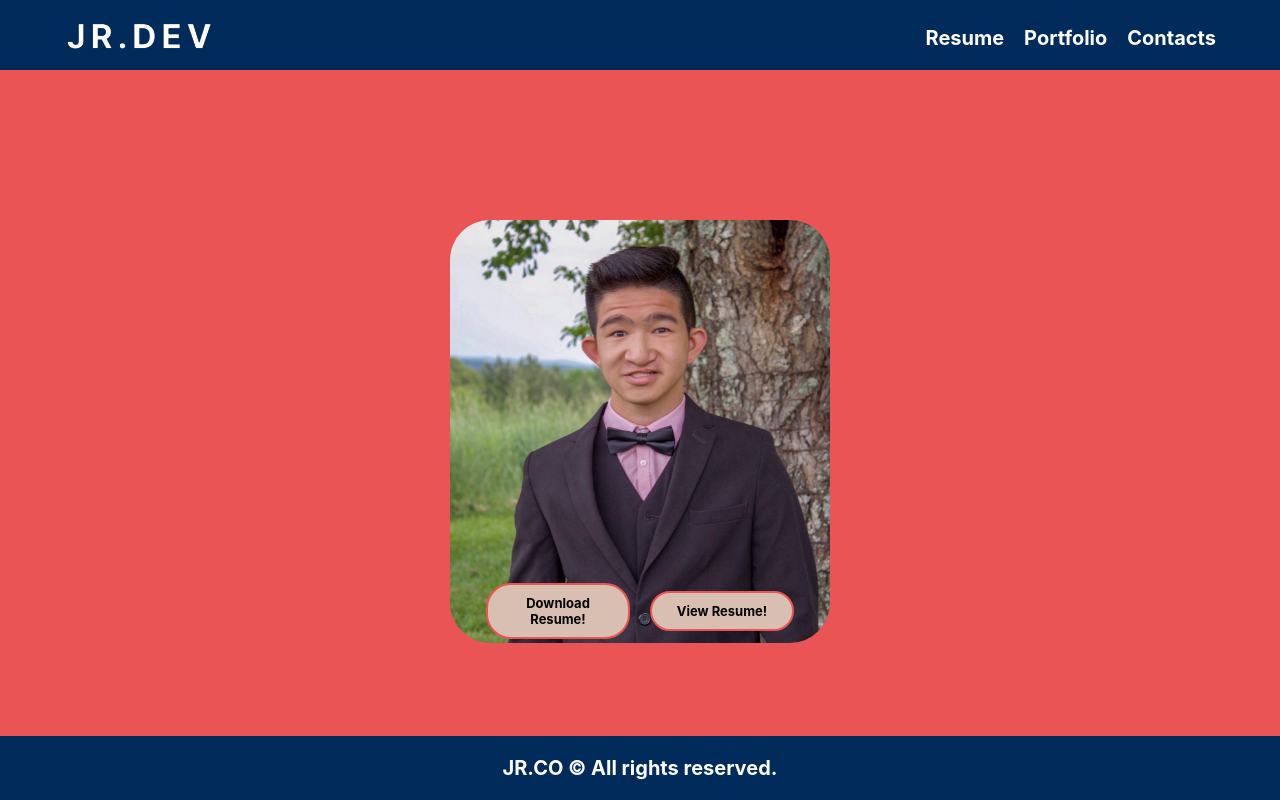
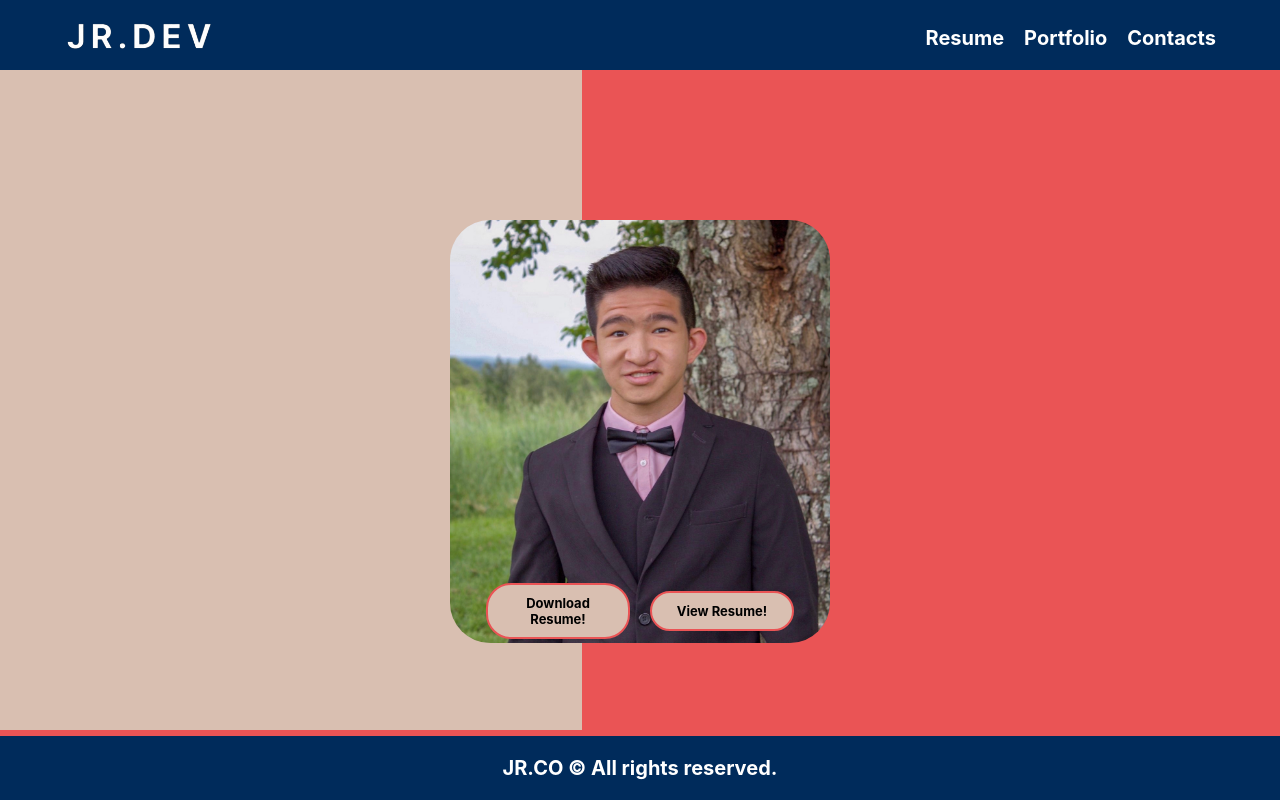
Before and after one commit to TheWiseSailor/JR.DEV, a React (Create React App) app: page /resume in a window 1280 px wide. Built offline with nearby package versions, Linux system fonts and the light colour scheme.

Commit message:
more visually appealing resume page

```diff
--- a/src/Components/Resume/Resume.css
+++ b/src/Components/Resume/Resume.css
@@ -17,6 +17,7 @@
   margin-bottom: 20px;
   margin-top: 200px;
 border-radius: 40px;
+z-index: 0;
 }
 
 .link-box {
@@ -24,6 +25,7 @@ border-radius: 40px;
   justify-content: center;
   align-items: center;
   margin-top: -80px;
+  z-index: 1;
 }
 
 .resume-button {
@@ -47,3 +49,12 @@ font-size: 13px;
   color: #000000;
   font-weight: bold;
 }
+/* SECONDARY CONTAINER */
+.secondaryContainor {
+  background-color:#d9bfb1 ;
+  position: absolute;
+
+  left: 0;
+  height: 120%;
+  width: 45.5vw;
+}
--- a/src/Components/Resume/Resume.js
+++ b/src/Components/Resume/Resume.js
@@ -8,9 +8,12 @@ export const Resume = () => {
     "https://drive.google.com/file/d/1OJFbFOo9bIljhYRhJn6LSCQhvQ3kinw-/view?usp=sharing";
 
   return (
+
     <section className="resume-background" id="resume-background">
+
       <div className="container-resume">
         <div className="resume-welcome-box">
+        <div className='secondaryContainor'></div>
           <img className="resumePic" src={profilePic} alt="profile picture" />
           <div className="link-box">
             <a
@@ -33,6 +36,8 @@ export const Resume = () => {
           </div>
         </div>
       </div>
+
     </section>
+
   );
 };
```
